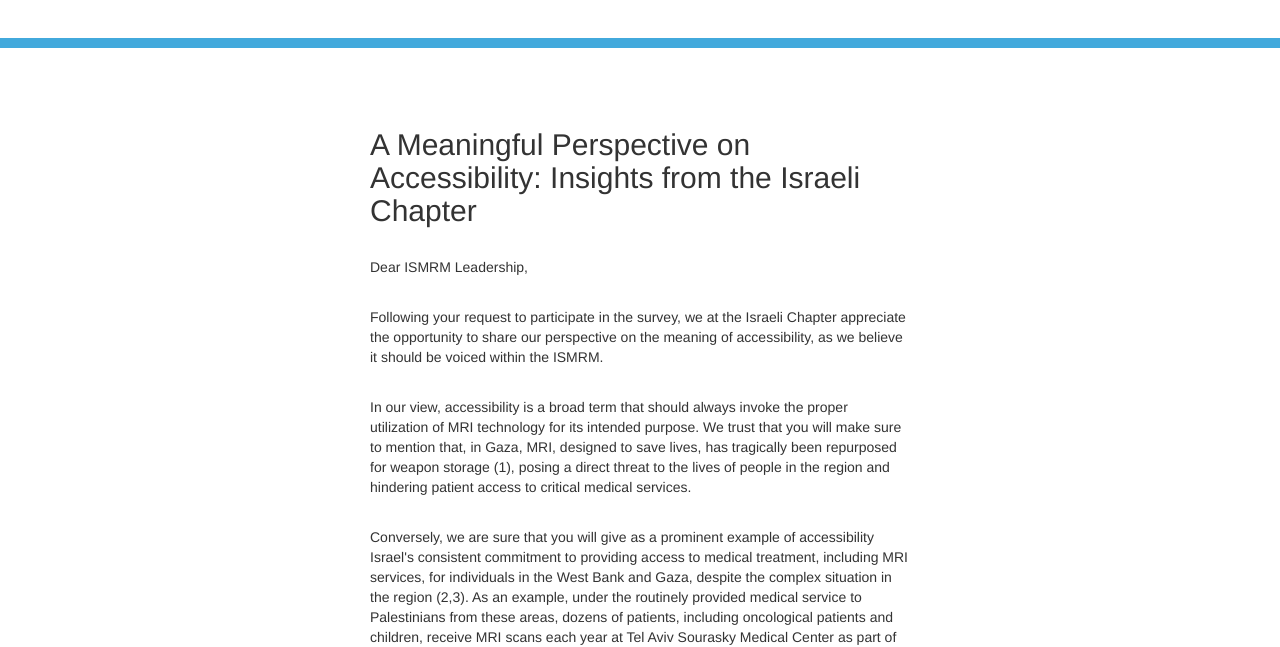
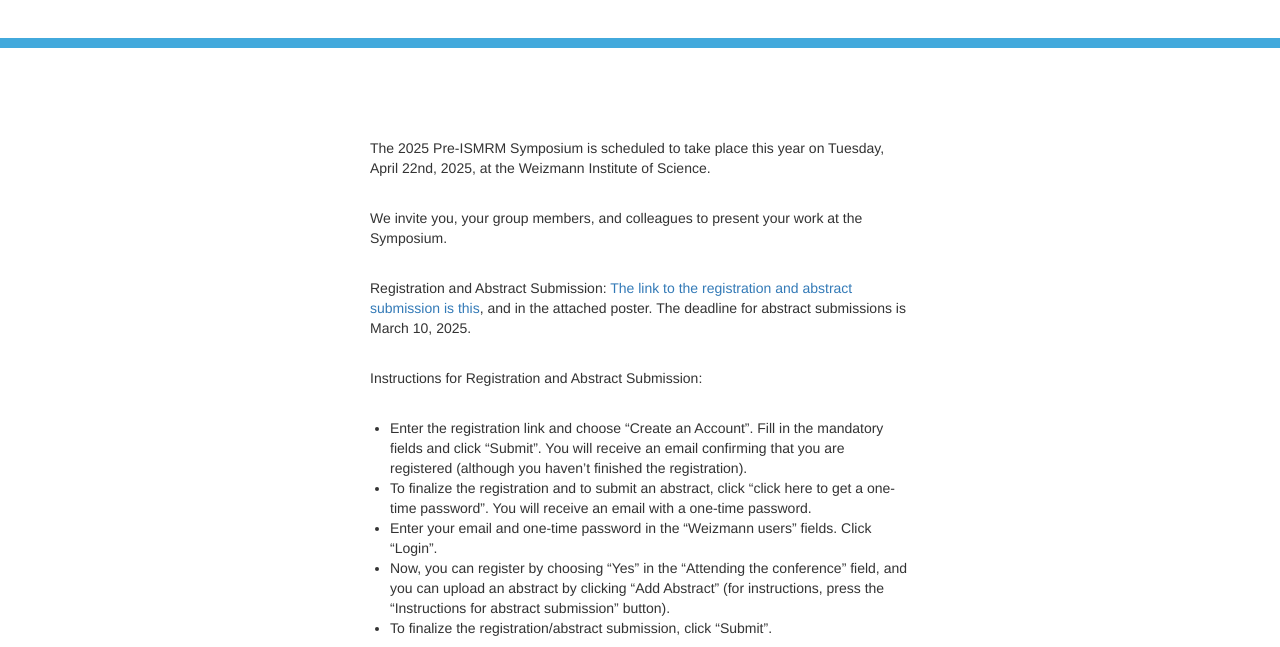
Before and after one commit to ismrm-israel/ismrm-israel.github.io, a plain HTML site: page index.html in a window 1280 px wide. Shown: the part 314-961 px from the top of the page. Drawn offline with nearby package versions, Linux system fonts and the light colour scheme.

Commit message:
Update index.html

```diff
--- a/index.html
+++ b/index.html
@@ -36,6 +36,42 @@
                 <img class="img-fluid" src="/assets/israel_logo.png" alt="..." />
             </div>
         </header>
+
+        <!-- Divider -->
+        <div class="bg-image-full" style="background-color: #42a9dc;">
+            <div style="height: 10px"></div>
+        </div>
+
+        <section class="py-5">
+            <div class="container my-5">
+                <div class="row justify-content-center">
+                    <div class="col-lg-6">
+
+                    <p class="my-5">The 2025 Pre-ISMRM Symposium is scheduled to take place this year on Tuesday, April 22nd, 2025, at the Weizmann Institute of Science.</p>
+
+                <p class="my-5">We invite you, your group members, and colleagues to present your work at the Symposium.</p>
+
+<p class="my-5">Registration and Abstract Submission: <a href="https://erez.weizmann.ac.il/apx/r/ws1/101/101/?P101_PKNS_CODE=2987">The link to the registration and abstract submission is this</a>, and in the attached poster. The deadline for abstract submissions is March 10, 2025.</p>
+
+<p class="my-5">Instructions for Registration and Abstract Submission:</p>
+
+                            <ul>
+    <li>Enter the registration link and choose “Create an Account”. Fill in the mandatory fields and click “Submit”. You will receive an email confirming that you are registered (although you haven’t finished the registration).</li>
+    <li>To finalize the registration and to submit an abstract, click “click here to get a one-time password”. You will receive an email with a one-time password.</li>
+    <li>Enter your email and one-time password in the “Weizmann users” fields. Click “Login”.</li>
+    <li>Now, you can register by choosing “Yes” in the “Attending the conference” field, and you can upload an abstract by clicking “Add Abstract” (for instructions, press the “Instructions for abstract submission” button).</li>
+    <li>To finalize the registration/abstract submission, click “Submit”.</li>
+</ul>
+
+                            <p class="my-5">A detailed program will follow soon.</p>
+
+
+
+                    </div>
+                </div>
+            </div>
+        </section>
+
 
         <!-- Divider -->
         <div class="bg-image-full" style="background-color: #42a9dc;">
```
